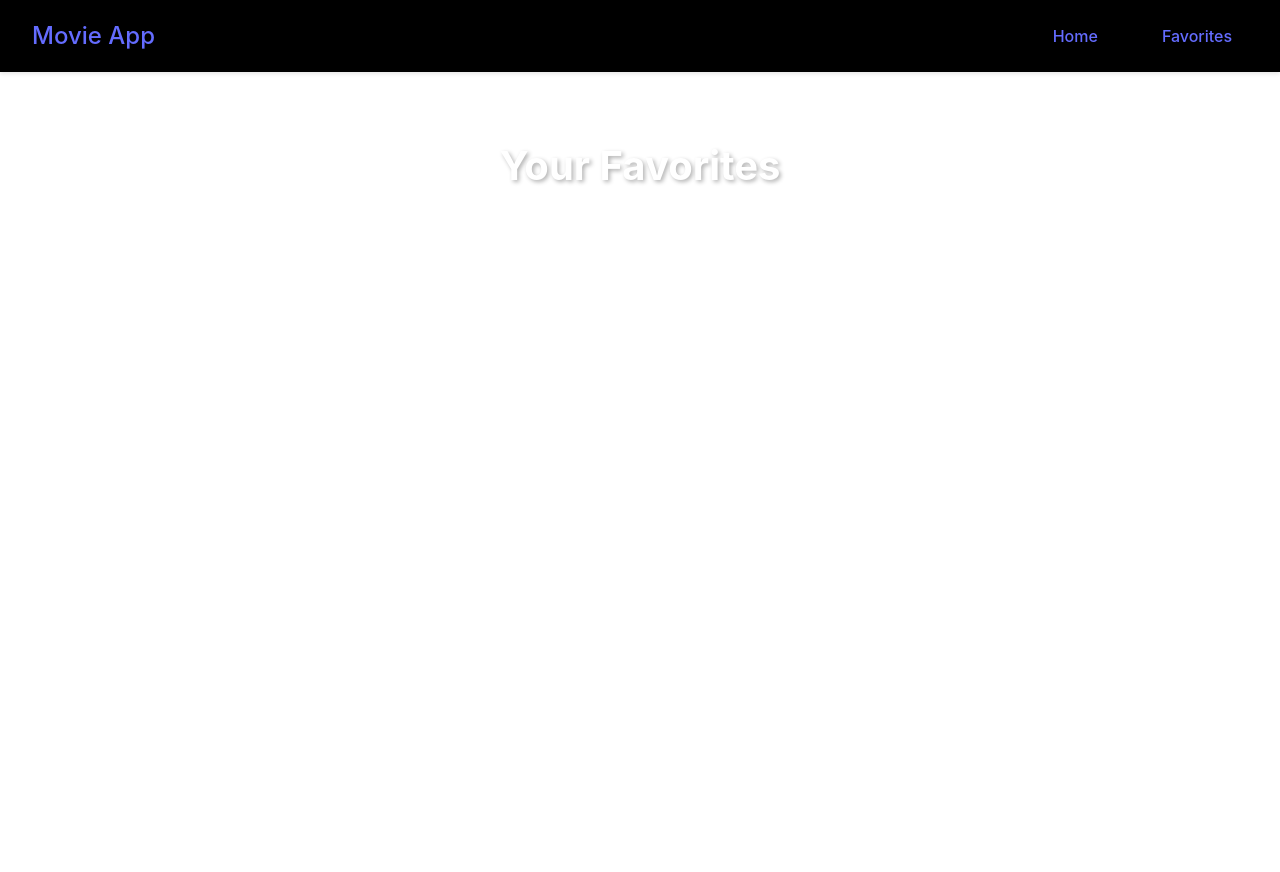
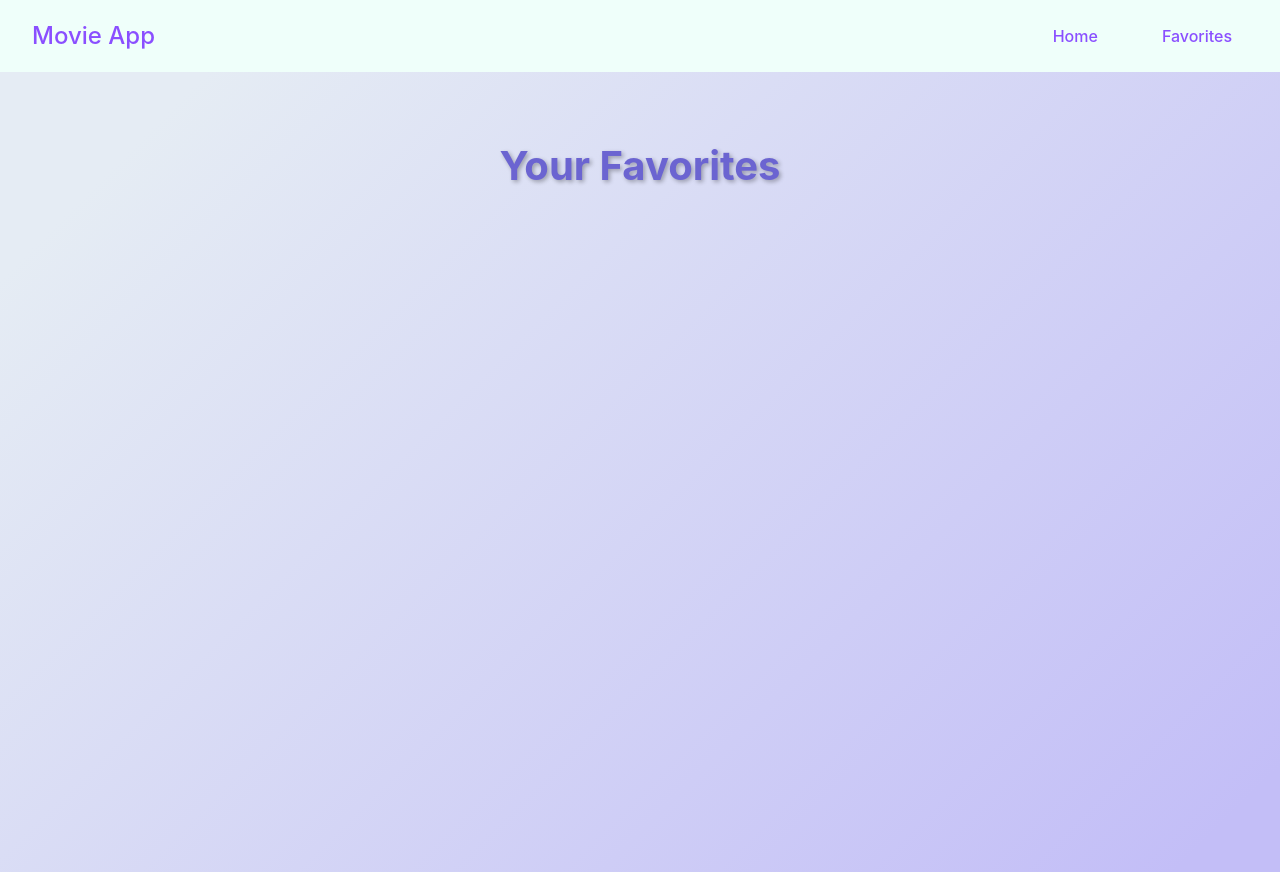
Before and after one commit to hilaryoseiokrah/React_Work, a React (Vite) app in the folder movie-tutorial/movie-tutorial/: page /favorites in a window 1280 px wide. Before the commit the page ends 800 px from the top, so only its background shows below. Built offline with nearby package versions, Linux system fonts and the light colour scheme.

Commit message:
Update css colors to new palette

```diff
--- a/movie-tutorial/movie-tutorial/src/css/App.css
+++ b/movie-tutorial/movie-tutorial/src/css/App.css
@@ -5,4 +5,6 @@
   width: 100%;
   display: flex;
   flex-direction: column;
+  background: linear-gradient(135deg, #E5ECF4 10%, #C3BEF7 95%);
+  min-height: 100vh;
 }
--- a/movie-tutorial/movie-tutorial/src/css/Favorites.css
+++ b/movie-tutorial/movie-tutorial/src/css/Favorites.css
@@ -2,20 +2,21 @@
   padding: 2rem;
   width: 100%;
   box-sizing: border-box;
+
 }
 
 .favorites h2 {
   margin-bottom: 2rem;
   text-align: center;
   font-size: 2.5rem;
-  color: #ffffff;
+  color: #6b64d1;
   text-shadow: 2px 2px 4px rgba(0, 0, 0, 0.3);
 }
 
 .favorites-empty {
   text-align: center;
   padding: 4rem 2rem;
-  background-color: rgba(255, 255, 255, 0.05);
+  background-color: #C3BEF7;
   border-radius: 12px;
   margin: 2rem auto;
   max-width: 600px;
@@ -24,7 +25,7 @@
 .favorites-empty h2 {
   margin-bottom: 1rem;
   font-size: 2rem;
-  color: #e50914;
+  color: #C3BEF7;
 }
 
 .favorites-empty p {
--- a/movie-tutorial/movie-tutorial/src/css/Home.css
+++ b/movie-tutorial/movie-tutorial/src/css/Home.css
@@ -18,19 +18,19 @@
   padding: 0.75rem 1rem;
   border: none;
   border-radius: 4px;
-  background-color: #333;
-  color: white;
+  background-color: #EFFFFA;
+  color: rgb(0, 0, 0);
   font-size: 1rem;
 }
 
 .search-input:focus {
   outline: none;
-  box-shadow: 0 0 0 2px #666;
+  box-shadow: 0 0 0 2px #C3BEF7;
 }
 
 .search-button {
   padding: 0.75rem 1.5rem;
-  background-color: #e50914;
+  background-color: #8A4FFF;
   color: white;
   border-radius: 4px;
   font-weight: 500;
@@ -39,7 +39,7 @@
 }
 
 .search-button:hover {
-  background-color: #f40612;
+  background-color: #C3BEF7;
 }
 
 
--- a/movie-tutorial/movie-tutorial/src/css/Navbar.css
+++ b/movie-tutorial/movie-tutorial/src/css/Navbar.css
@@ -1,5 +1,5 @@
 .navbar {
-  background-color: #000000;
+  background-color: #EFFFFA;
   padding: 1rem 2rem;
   display: flex;
   justify-content: space-between;
--- a/movie-tutorial/movie-tutorial/src/css/index.css
+++ b/movie-tutorial/movie-tutorial/src/css/index.css
@@ -39,11 +39,11 @@ body {
 
 a {
   font-weight: 500;
-  color: #646cff;
+  color: #8A4FFF;
   text-decoration: inherit;
 }
 a:hover {
-  color: #535bf2;
+  color: #C3BEF7;
 }
 
 h1 {
@@ -63,7 +63,7 @@ button {
   transition: border-color 0.25s;
 }
 button:hover {
-  border-color: #646cff;
+  border-color: #C3BEF7;
 }
 button:focus,
 button:focus-visible {
@@ -76,9 +76,9 @@ button:focus-visible {
     background-color: #ffffff;
   }
   a:hover {
-    color: #747bff;
+    color: #C3BEF7;
   }
   button {
-    background-color: #f9f9f9;
+    background-color: #0f0303;
   }
 }
```
